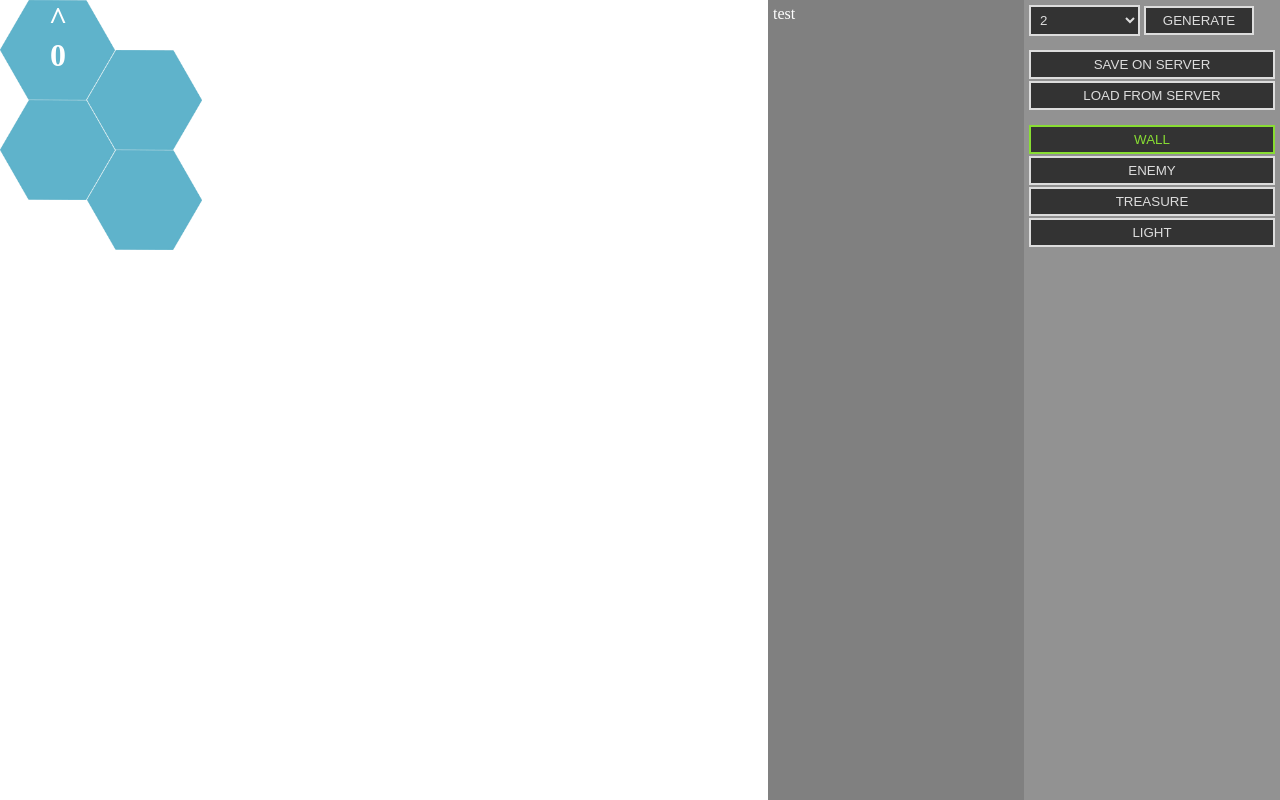
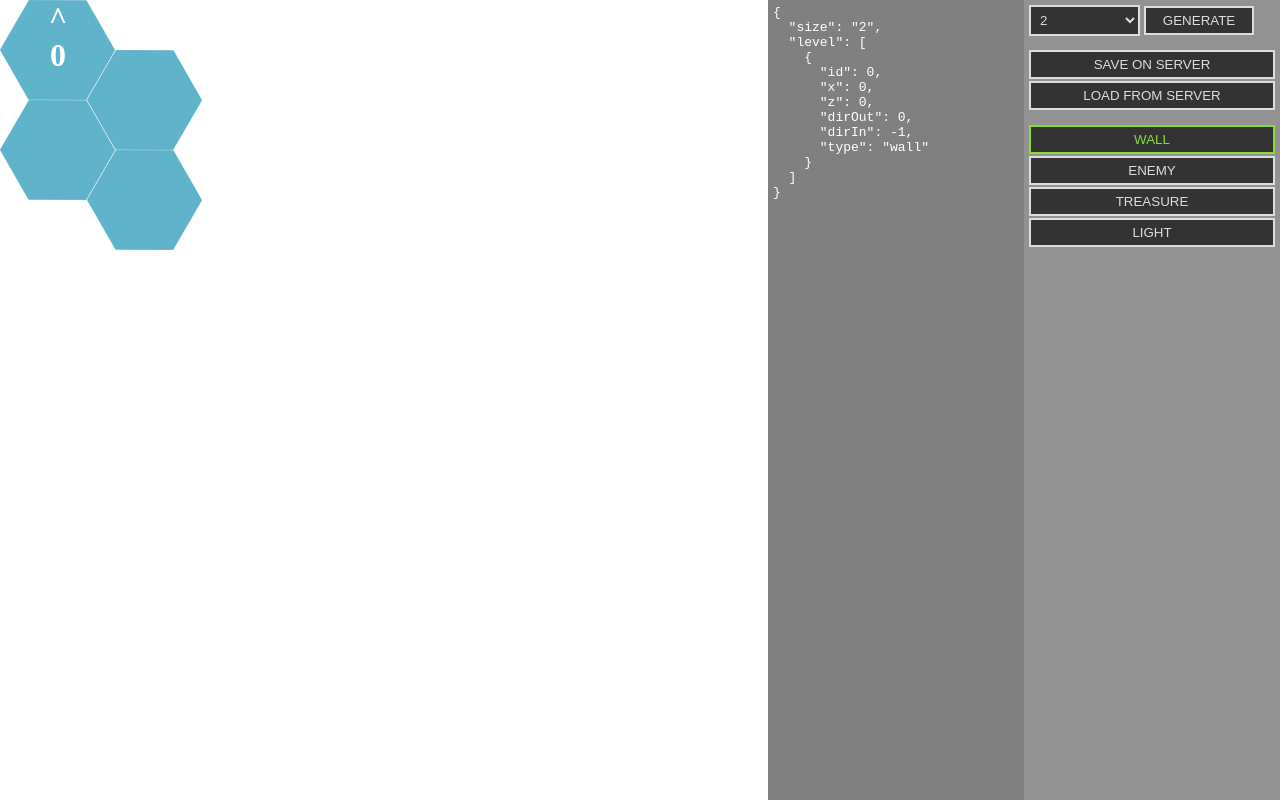
Before and after one commit to LittleBigKiller/vanilla-editor, a website: page static/index.html in a window 1280 px wide. Both pictures are taken after a click on the element 58 px from the left and 50 px from the top of the page. Drawn offline with Linux system fonts and the light colour scheme.

Commit message:
Added leveldata display, added default level to load from server

```diff
--- a/server.js
+++ b/server.js
@@ -5,7 +5,7 @@ var bodyParser = require("body-parser")
 var app = express()
 const PORT = 5500;
 
-var saved = null
+var saved = { size: "2"}
 
 app.use(express.static('static'))
 app.use(bodyParser.urlencoded({ extended: true }))
--- a/static/css/main.css
+++ b/static/css/main.css
@@ -65,7 +65,7 @@ button:active {
     height: 100%;
     padding: 5px;
     background-color: #11111188;
-    overflow: hidden scroll;
+    overflow: hidden auto;
     color: #ffffff;
 }
 
--- a/static/index.html
+++ b/static/index.html
@@ -42,7 +42,6 @@
             </div>
         </div>
         <div id="data">
-            test
         </div>
     </div>
 </body>
--- a/static/js/main.js
+++ b/static/js/main.js
@@ -89,6 +89,7 @@ class Main {
                 break
             }
         }
+        $('#data').html('<pre>' + JSON.stringify(main.pack, null, '  ') + '</pre>')
 
     }
 
```
